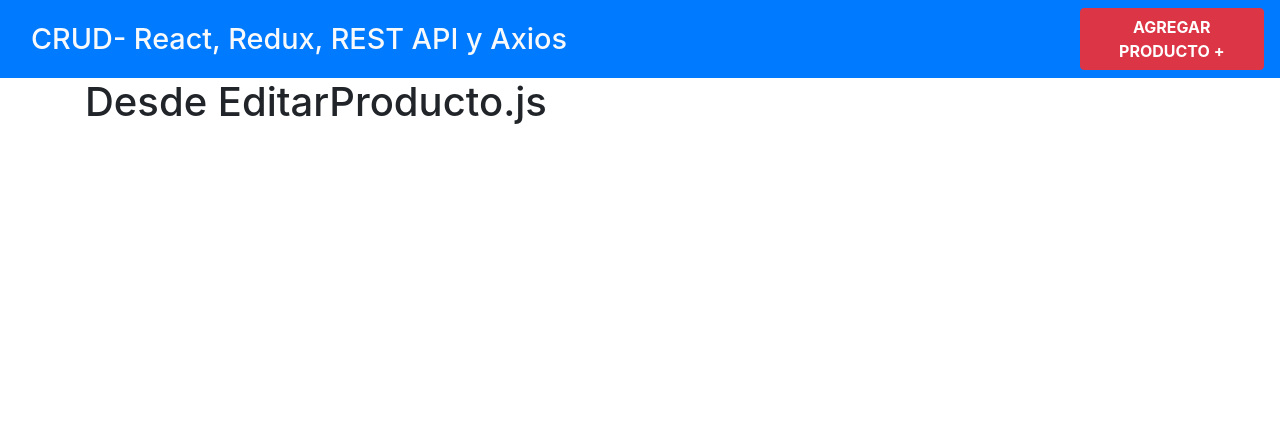
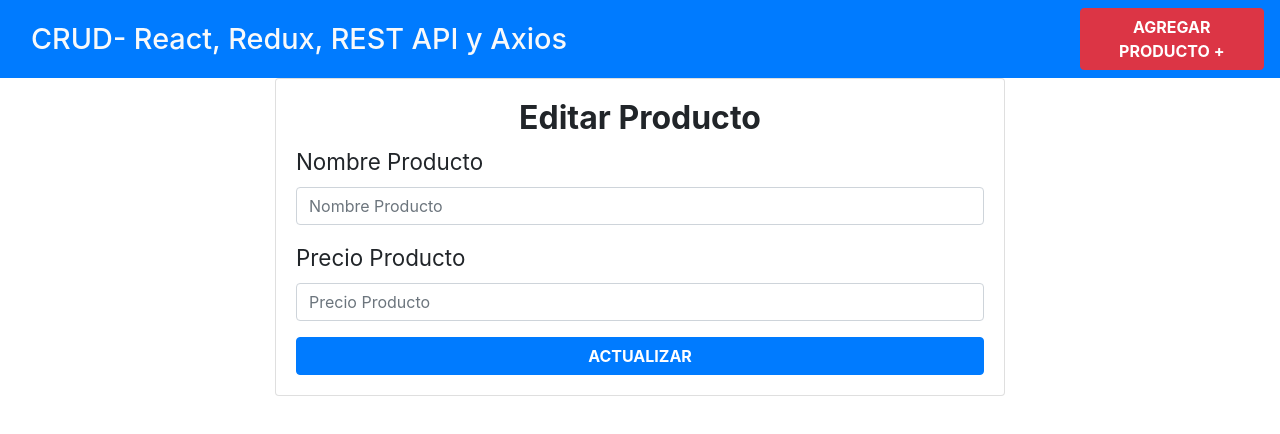
Before and after one commit to DannyMezaGit/CRUD-con-React-y-Redux, a React (Create React App) app: page /productos/editar/1 in a window 1280 px wide. Shown: the top 434 px of the page. Built offline with nearby package versions, Linux system fonts and the light colour scheme.

Commit message:
Form de editar y tabla para listar productos

```diff
--- a/src/components/EditarProducto.js
+++ b/src/components/EditarProducto.js
@@ -2,7 +2,46 @@
 
 const EditarProducto = () => {
     return (
-        <h1>Desde EditarProducto.js</h1>
+        <div className="row justify-content-center">
+            <div className="col-md-8">
+                <div className="card">
+                    <div className="card-body">
+                        <h2 className="text-center mb4 font-weight-bold">
+                            Editar Producto
+                        </h2>
+
+                        <form action="">
+                            <div className="form-group">
+                                <label htmlFor="">Nombre Producto</label>
+                                <input
+                                    type="text"
+                                    className="form-control"
+                                    placeholder="Nombre Producto"
+                                    name="nombre"
+                                />
+                            </div>
+
+                            <div className="form-group">
+                                <label htmlFor="">Precio Producto</label>
+                                <input
+                                    type="text"
+                                    className="form-control"
+                                    placeholder="Precio Producto"
+                                    name="precio"
+                                />
+                            </div>
+
+                            <button
+                                type="submit"
+                                className="btn btn-primary font-weight-bold text-uppercase d-block w-100"
+                            >
+                                Actualizar
+                            </button>
+                        </form>
+                    </div>
+                </div>
+            </div>
+        </div>
      );
 }
 
--- a/src/components/Productos.js
+++ b/src/components/Productos.js
@@ -1,8 +1,23 @@
-import React from 'react';
+import React, { Fragment } from 'react';
 
 const Productos = () => {
     return (
-        <h1>Desde Productos.js</h1>
+        <Fragment>
+            <h2 className="text-center my-5">Listado de Productos</h2>
+
+            <table className="table table-striped">
+                <thead className="bg-primary table-dark">
+                    <tr>
+                        <th scope="col">Nombre</th>
+                        <th scope="col">Precio</th>
+                        <th scope="col">Acciones</th>
+                    </tr>
+                </thead>
+                <tbody>
+
+                </tbody>
+            </table>
+        </Fragment>
      );
 }
 
```
